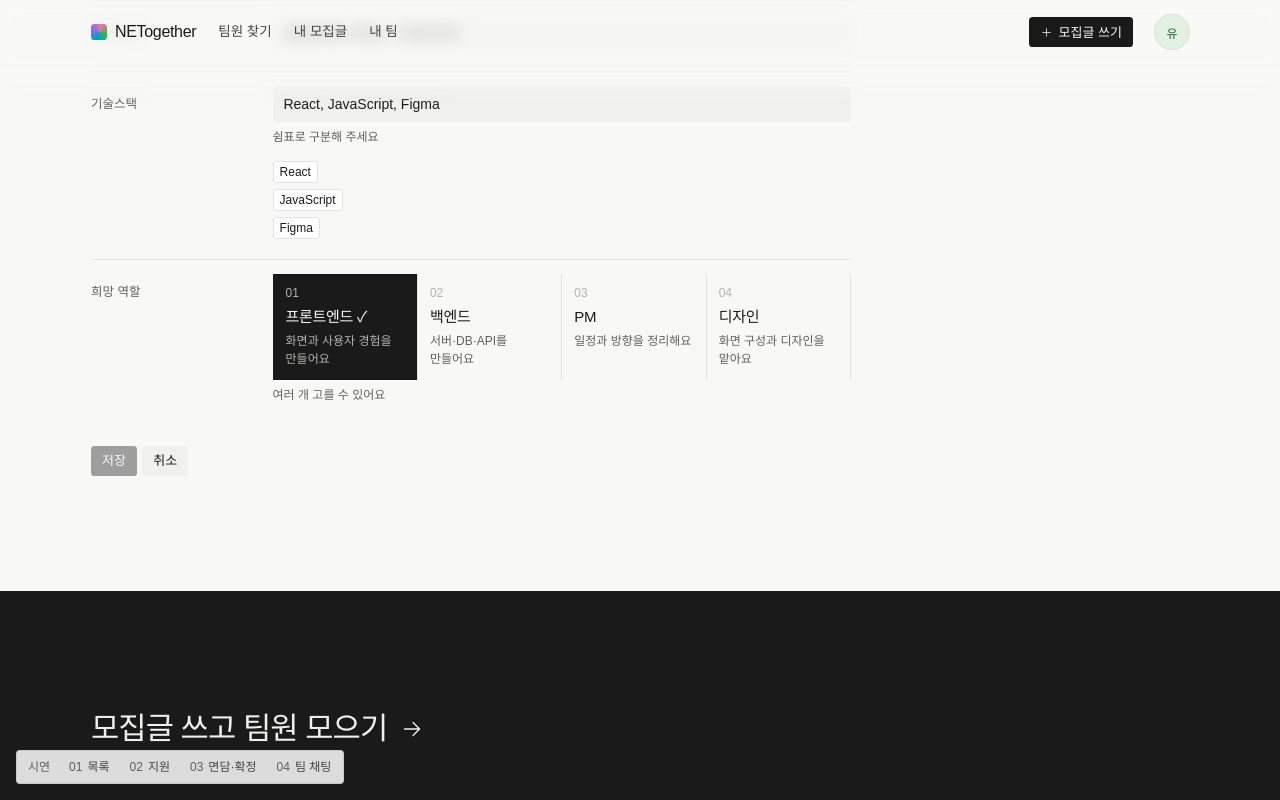
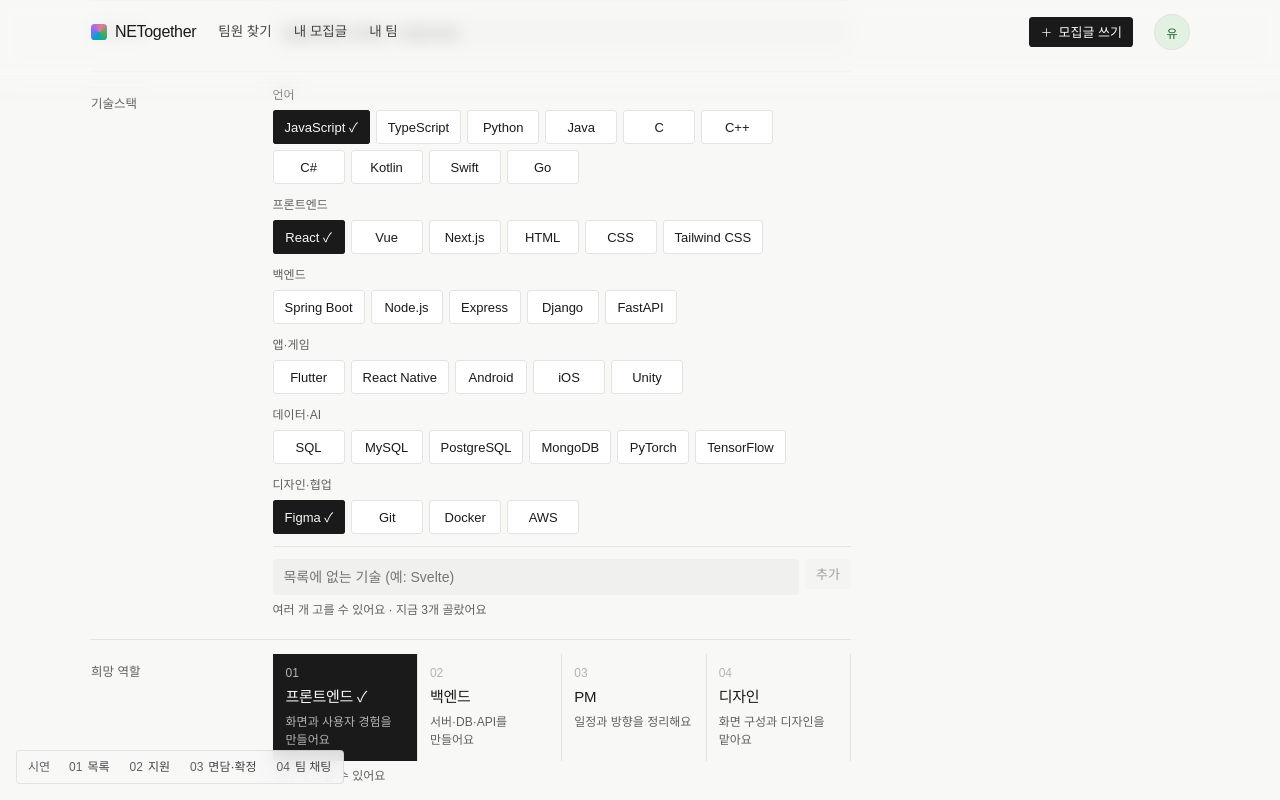
Before and after one commit to zlnzzaro/NetsMoa, a React (Vite) app in the folder frontend/: page /me in a window 1280 px wide. Both pictures are taken after a click on the button "정보 수정". Shown: the part 575-1375 px from the top of the page. Built offline with nearby package versions, Linux system fonts and the light colour scheme; a web font is replaced by a local one.

Commit message:
feat(frontend): 정보 수정 폼의 기술스택을 쉼표 입력칸에서 상자 고르기로 바꾸기
- SkillPicker 로 고르고 [저장]으로 같이 저장, 고른 개수 표시
- 쓰지 않게 된 splitComma·SkillChips 미리보기 제거

```diff
--- a/frontend/src/components/me/ProfileForm.jsx
+++ b/frontend/src/components/me/ProfileForm.jsx
@@ -2,11 +2,10 @@
 // 이메일과 학번은 바꿀 수 없어서 글씨로만 보여 줘요.
 // me: 지금 내 정보 / onSaved: 저장 끝났을 때 / onCancel: 취소 눌렀을 때
 import { useState } from 'react'
-import SkillChips from '../common/SkillChips'
 import RolePicker from './RolePicker'
+import SkillPicker from './SkillPicker'
 import { useMe } from '../../context/MeContext'
 import { useToast } from '../../context/ToastContext'
-import { splitComma } from '../../utils/post'
 
 export default function ProfileForm({ me, onSaved, onCancel }) {
   const { saveProfile } = useMe()
@@ -14,7 +13,7 @@ export default function ProfileForm({ me, onSaved, onCancel }) {
   // 입력칸 값 (처음엔 지금 내 정보로 채워 둬요)
   const [nickname, setNickname] = useState(me.nickname)
   const [bio, setBio] = useState(me.bio || '')
-  const [skillsText, setSkillsText] = useState(me.skills.join(', '))
+  const [skills, setSkills] = useState(me.skills)
   const [roles, setRoles] = useState(me.roles)
   const [nickTaken, setNickTaken] = useState(false) // 중복 닉네임 오류
   const [error, setError] = useState('') // 그 밖의 오류
@@ -22,7 +21,6 @@ export default function ProfileForm({ me, onSaved, onCancel }) {
 
   const nick = nickname.trim()
   const nickOk = nick.length >= 2 && nick.length <= 12
-  const skills = [...new Set(splitComma(skillsText))] // 같은 기술을 두 번 적어도 한 번만
   const changed = nick !== me.nickname || bio.trim() !== (me.bio || '') || skills.join(',') !== me.skills.join(',') ||
     roles.join(',') !== me.roles.join(',')
   const canSave = nickOk && changed && !saving
@@ -69,12 +67,10 @@ export default function ProfileForm({ me, onSaved, onCancel }) {
           placeholder="예: 컴퓨터학부 2학년 · 프론트엔드" />
       </div>
       <div className="frow">
-        <label htmlFor="me-skills">기술스택</label>
+        <span className="lab" id="me-skills">기술스택</span>
         <div>
-          <input className="inp" id="me-skills" value={skillsText} onChange={(e) => setSkillsText(e.target.value)}
-            placeholder="React, JavaScript, Figma" />
-          <small>쉼표로 구분해 주세요</small>
-          {skills.length > 0 && <SkillChips skills={skills} className="d-stack" />}
+          <SkillPicker value={skills} onChange={setSkills} labelledBy="me-skills" />
+          <small>여러 개 고를 수 있어요 · 지금 {skills.length}개 골랐어요</small>
         </div>
       </div>
       <div className="frow">
```
